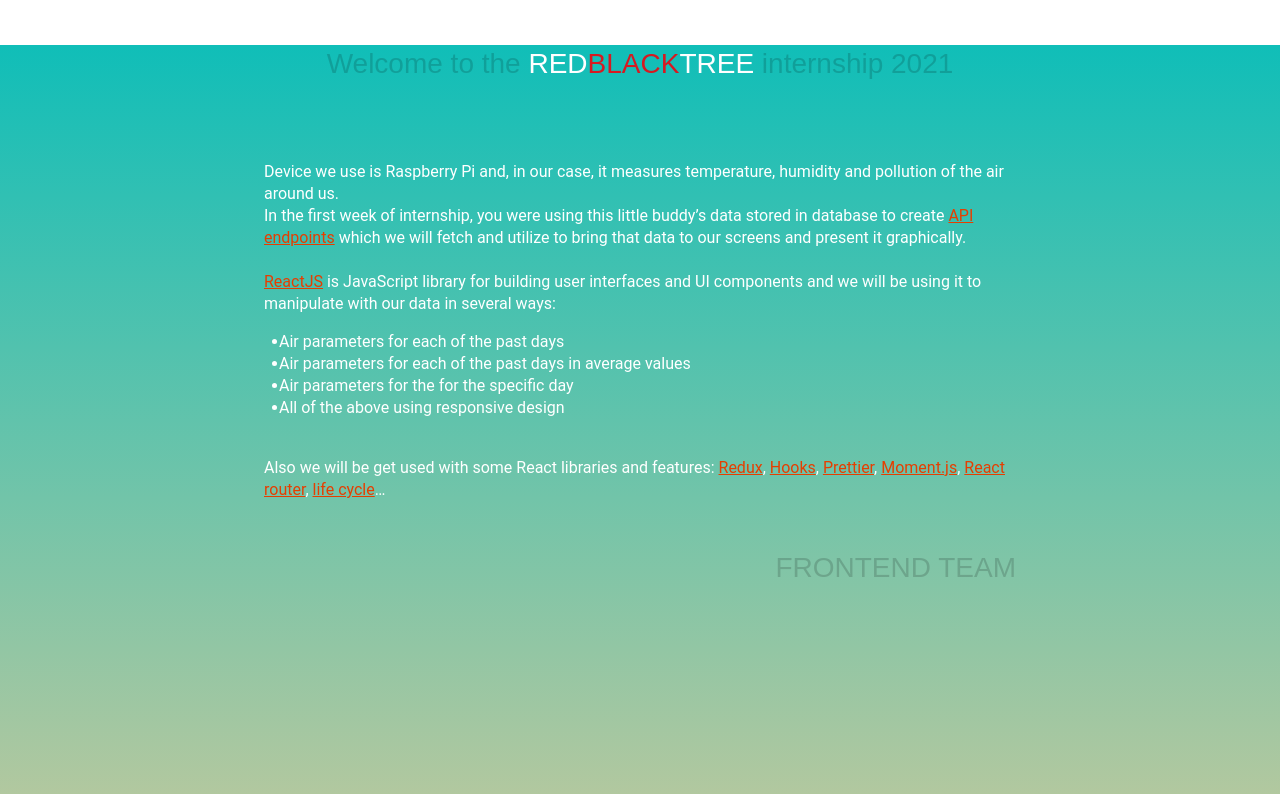
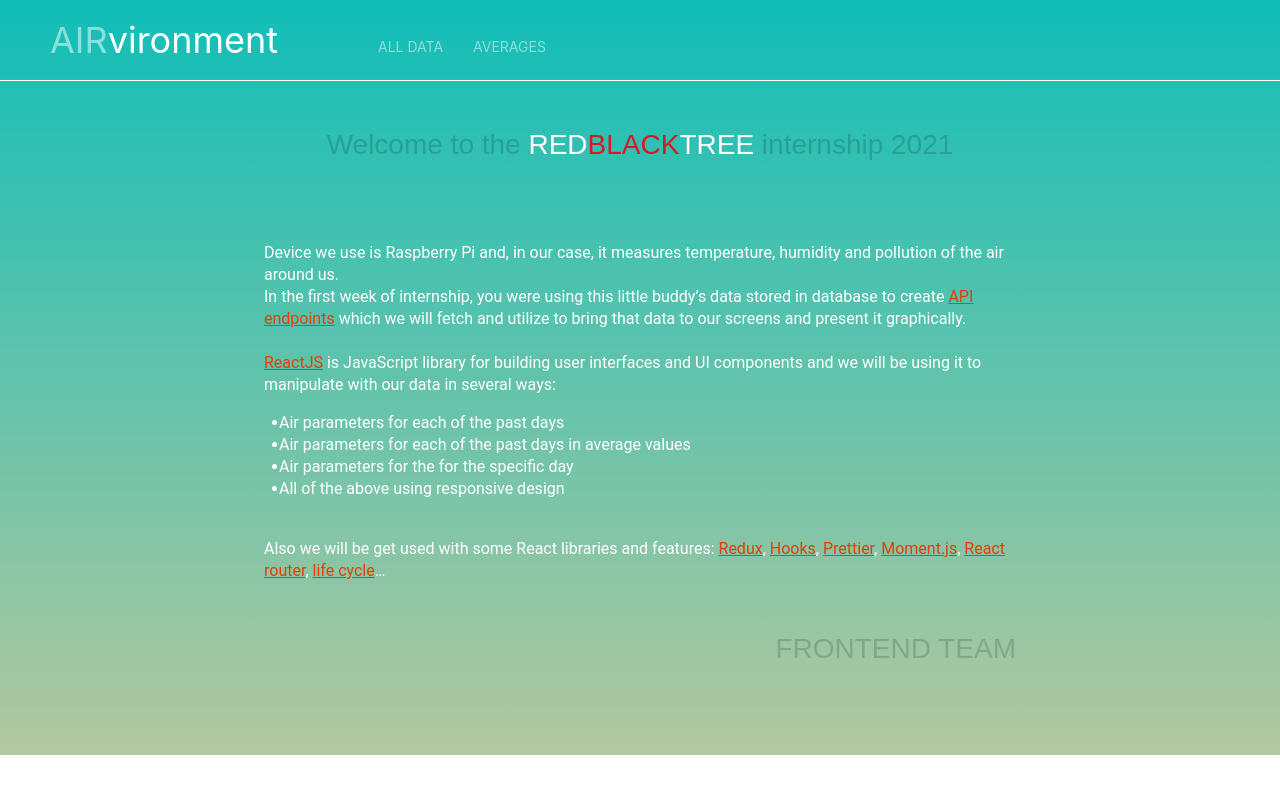
Before and after one commit to tea96/airvironment-frontend-summer, a React (Create React App) app: page / in a window 1280 px wide. Shown: the top 794 px of the page. Built offline with nearby package versions, Linux system fonts and the light colour scheme.

Commit message:
Implement header component and add css

```diff
--- a/src/App.js
+++ b/src/App.js
@@ -1,9 +1,11 @@
 import "./App.scss";
 import { Home } from "./pages";
+import Header from "./components/Header";
 
 function App() {
   return (
     <div className="app">
+      <Header />
       <Home />
     </div>
   );
--- /dev/null
+++ b/src/assets/styles/components/Header.scss
@@ -0,0 +1,38 @@
+@import "../variables";
+.header {
+  height: 80px;
+  border-bottom: 1px solid $color-white;
+  font-size: 36px;
+  color: rgba(255, 255, 255, 1);
+  display: flex;
+  align-items: center;
+}
+
+.header-span-opacity {
+  color: rgba(255, 255, 255, 0.5);
+}
+
+.air {
+  text-transform: uppercase;
+}
+
+.airvironment {
+  cursor: pointer;
+  margin-left: 50px;
+}
+.navigation {
+  text-transform: uppercase;
+  font-size: 14px;
+  color: rgba(255, 255, 255, 0.5);
+  margin-top: 13px;
+}
+
+.average {
+  margin-left: 30px;
+  cursor: pointer;
+}
+
+.data {
+  margin-left: 100px;
+  cursor: pointer;
+}
--- /dev/null
+++ b/src/components/Header.js
@@ -0,0 +1,19 @@
+import React from "react";
+import "../assets/styles/components/Header.scss";
+
+const Header = () => {
+  return (
+    <div className="header">
+      <span className="airvironment">
+        <span className="air header-span-opacity">air</span>
+        <span>vironment</span>
+      </span>
+      <div className="navigation">
+        <span className="data ">all data</span>
+        <span className="average">averages</span>
+      </div>
+    </div>
+  );
+};
+
+export default Header;
```
Also changed, not shown: src/pages/Home.js (+8 -6 lines).
